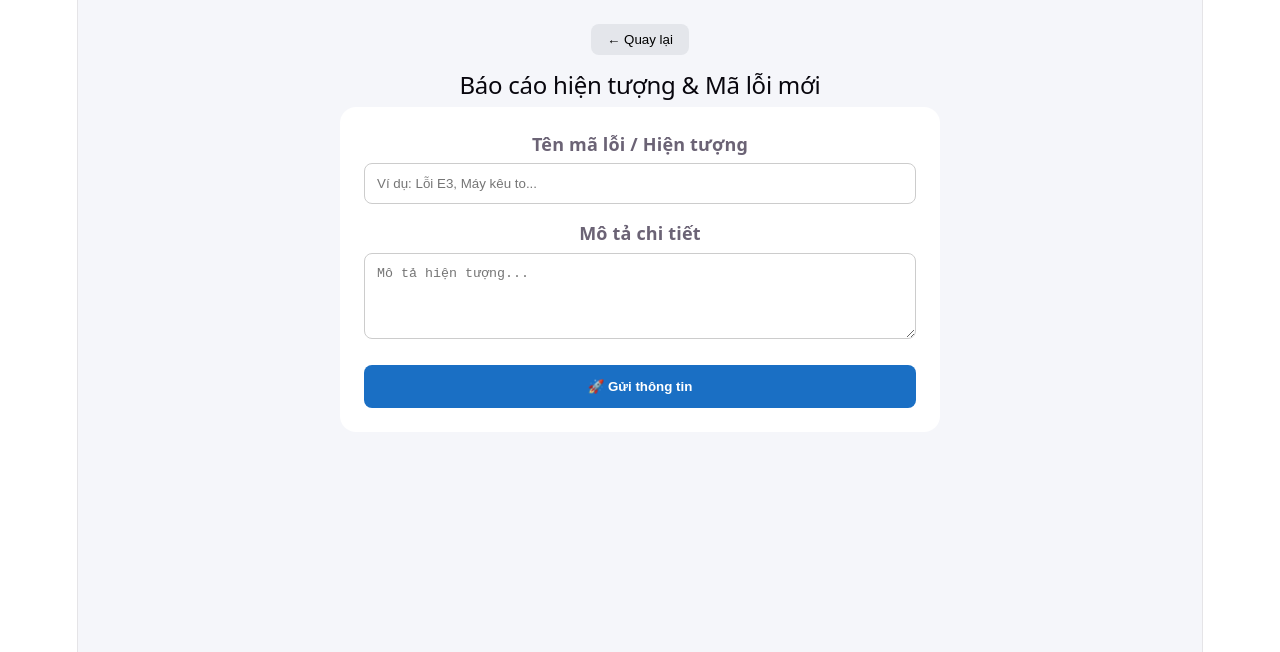
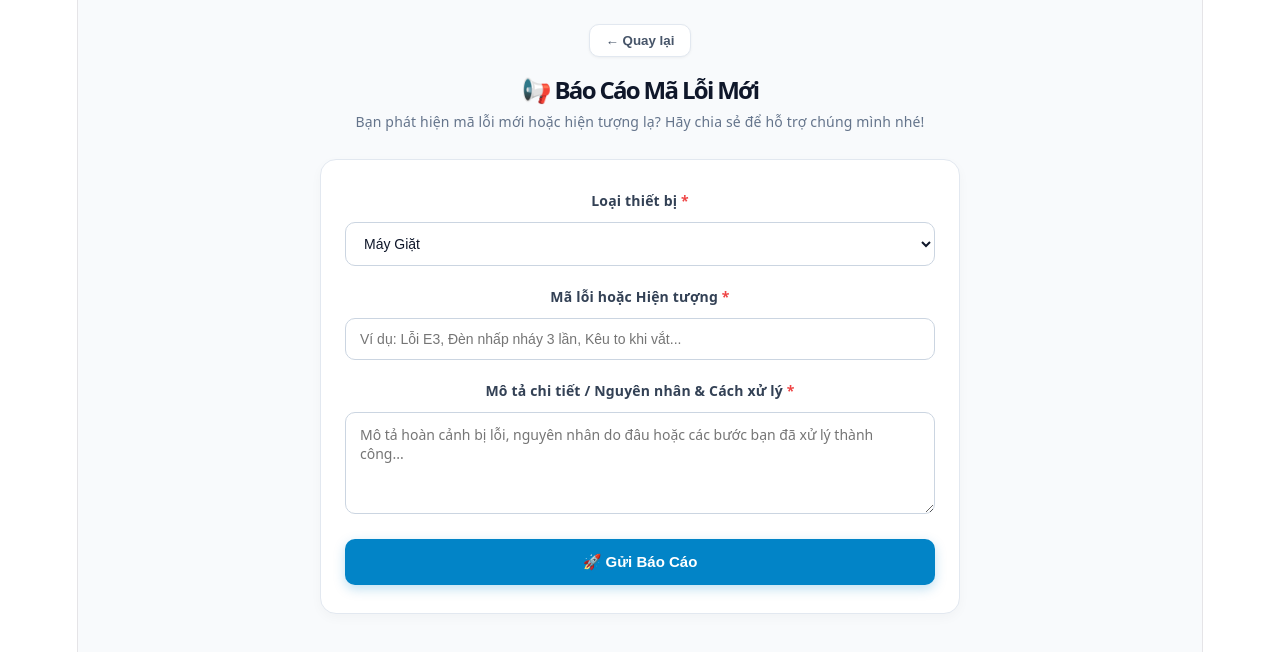
Before and after one commit to tuanAnh12423/WEB-Tra-Cuu-Ma-Loi, a React (Vite) app: page /report in a window 1280 px wide. Shown: the top 652 px of the page. Built offline with nearby package versions, Linux system fonts and the light colour scheme.

Commit message:
Cập Nhật FOrm báo cáo mã lỗi mới

```diff
--- a/src/pages/ReportPage.tsx
+++ b/src/pages/ReportPage.tsx
@@ -3,35 +3,242 @@ import { useNavigate } from "react-router-dom";
 
 function ReportPage() {
   const navigate = useNavigate();
+  const [category, setCategory] = useState("may-giat");
   const [code, setCode] = useState("");
   const [description, setDescription] = useState("");
+  const [isSubmitting, setIsSubmitting] = useState(false);
 
-  const handleSubmit = (e: React.FormEvent) => {
+  // Hàm xử lý gửi dữ liệu về Google Sheet
+  const handleSubmit = async (e: React.FormEvent) => {
     e.preventDefault();
-    alert("Cảm ơn bạn đã gửi báo cáo mã lỗi mới!");
+    setIsSubmitting(true);
+
+    // Đường link Google Apps Script đã được triển khai để nhận dữ liệu từ form và ghi vào Google Sheet
+    const GOOGLE_SCRIPT_URL =
+      "https://script.google.com/macros/s/AKfycbxGoh5aGjTavCQaz-qmbiRxHg-kHrw3yhz1F_izItE3iSUAB3bbsqwH1CCw2WAKZC0xig/exec";
+
+    // Đóng gói dữ liệu dạng URLSearchParams để Google Apps Script nhận ổn định nhất
+    const formData = new URLSearchParams();
+    formData.append("category", category);
+    formData.append("code", code);
+    formData.append("description", description);
+
+    try {
+      await fetch(GOOGLE_SCRIPT_URL, {
+        method: "POST",
+        mode: "no-cors",
+        headers: {
+          "Content-Type": "application/x-www-form-urlencoded",
+        },
+        body: formData.toString(),
+      });
+
+      alert(
+        "🎉 Cảm ơn bạn! Báo cáo mã lỗi đã được gửi thành công về Google Sheet.",
+      );
+
+      // Reset form & quay lại trang chủ
+      setCode("");
+      setDescription("");
       navigate("/");
+    } catch (error) {
+      console.error("Lỗi gửi báo cáo:", error);
+      alert("❌ Có lỗi xảy ra khi gửi dữ liệu, vui lòng thử lại sau!");
+    } finally {
+      setIsSubmitting(false);
+    }
   };
 
   return (
-    <div style={{ maxWidth: 600, margin: "0 auto", padding: 24 }}>
-      <button onClick={() => navigate(-1)} style={{ background: "#e4e6eb", border: "none", padding: "8px 16px", borderRadius: 8, cursor: "pointer", marginBottom: 16 }}>
+    <div
+      style={{
+        width: "100%",
+        minHeight: "100vh",
+        backgroundColor: "#f8fafc",
+        padding: "24px 16px",
+        boxSizing: "border-box",
+        display: "flex",
+        flexDirection: "column",
+        alignItems: "center",
+      }}
+    >
+      <div style={{ maxWidth: 640, width: "100%" }}>
+        {/* Nút Quay lại */}
+        <button
+          onClick={() => navigate(-1)}
+          style={{
+            background: "#ffffff",
+            border: "1px solid #e2e8f0",
+            padding: "8px 16px",
+            borderRadius: 10,
+            cursor: "pointer",
+            fontWeight: 600,
+            color: "#475569",
+            boxShadow: "0 1px 3px rgba(0,0,0,0.05)",
+            display: "inline-flex",
+            alignItems: "center",
+            gap: 6,
+            marginBottom: 20,
+            transition: "all 0.2s",
+          }}
+        >
           ← Quay lại
         </button>
 
-      <h2>Báo cáo hiện tượng & Mã lỗi mới</h2>
-      <form onSubmit={handleSubmit} style={{ background: "#fff", padding: 24, borderRadius: 16 }}>
-        <div style={{ marginBottom: 16 }}>
-          <label style={{ display: "block", marginBottom: 6, fontWeight: 600 }}>Tên mã lỗi / Hiện tượng</label>
-          <input value={code} onChange={(e) => setCode(e.target.value)} placeholder="Ví dụ: Lỗi E3, Máy kêu to..." style={{ width: "100%", padding: 12, borderRadius: 8, border: "1px solid #ccc", boxSizing: "border-box" }} required />
+        {/* Tiêu đề trang */}
+        <div style={{ marginBottom: 24 }}>
+          <h1
+            style={{
+              fontSize: 24,
+              color: "#0f172a",
+              fontWeight: 600,
+              margin: "0 0 6px 0",
+            }}
+          >
+            📢 Báo Cáo Mã Lỗi Mới
+          </h1>
+          <p style={{ margin: 0, fontSize: 14, color: "#64748b" }}>
+            Bạn phát hiện mã lỗi mới hoặc hiện tượng lạ? Hãy chia sẻ để hỗ trợ
+            chúng mình nhé!
+          </p>
         </div>
-        <div style={{ marginBottom: 20 }}>
-          <label style={{ display: "block", marginBottom: 6, fontWeight: 600 }}>Mô tả chi tiết</label>
-          <textarea rows={4} value={description} onChange={(e) => setDescription(e.target.value)} placeholder="Mô tả hiện tượng..." style={{ width: "100%", padding: 12, borderRadius: 8, border: "1px solid #ccc", boxSizing: "border-box" }} required />
+
+        {/* Form chính */}
+        <form
+          onSubmit={handleSubmit}
+          style={{
+            background: "#ffffff",
+            padding: "28px 24px",
+            borderRadius: 16,
+            border: "1px solid #e2e8f0",
+            boxShadow: "0 4px 12px rgba(0,0,0,0.03)",
+          }}
+        >
+          {/* 1. Chọn Thiết bị / Danh mục */}
+          <div style={{ marginBottom: 18 }}>
+            <label
+              style={{
+                display: "block",
+                marginBottom: 8,
+                fontWeight: 700,
+                fontSize: 14,
+                color: "#334155",
+              }}
+            >
+              Loại thiết bị <span style={{ color: "#ef4444" }}>*</span>
+            </label>
+            <select
+              value={category}
+              onChange={(e) => setCategory(e.target.value)}
+              style={{
+                width: "100%",
+                padding: "12px 14px",
+                borderRadius: 10,
+                border: "1px solid #cbd5e1",
+                outline: "none",
+                fontSize: 14,
+                color: "#0f172a",
+                backgroundColor: "#fff",
+                boxSizing: "border-box",
+              }}
+            >
+              <option value="Máy Giặt">Máy Giặt</option>
+              <option value="Điều Hòa / Máy Lạnh">Điều Hòa / Máy Lạnh</option>
+              <option value="Tủ Lạnh">Tủ Lạnh</option>
+              <option value="Máy Lọc Nước">Máy Lọc Nước</option>
+              <option value="Thiết bị khác">Thiết bị khác</option>
+            </select>
           </div>
-        <button type="submit" style={{ width: "100%", padding: 14, background: "#1a6fc4", color: "#fff", border: "none", borderRadius: 8, fontWeight: 700, cursor: "pointer" }}>
-          🚀 Gửi thông tin
+
+          {/* 2. Tên Mã Lỗi / Hiện tượng */}
+          <div style={{ marginBottom: 18 }}>
+            <label
+              style={{
+                display: "block",
+                marginBottom: 8,
+                fontWeight: 700,
+                fontSize: 14,
+                color: "#334155",
+              }}
+            >
+              Mã lỗi hoặc Hiện tượng <span style={{ color: "#ef4444" }}>*</span>
+            </label>
+            <input
+              type="text"
+              value={code}
+              onChange={(e) => setCode(e.target.value)}
+              placeholder="Ví dụ: Lỗi E3, Đèn nhấp nháy 3 lần, Kêu to khi vắt..."
+              style={{
+                width: "100%",
+                padding: "12px 14px",
+                borderRadius: 10,
+                border: "1px solid #cbd5e1",
+                outline: "none",
+                fontSize: 14,
+                color: "#f5f6f8", // Màu chữ nhập
+                boxSizing: "border-box",
+              }}
+              required
+            />
+          </div>
+
+          {/* 3. Mô tả chi tiết cách nhận biết / sửa chữa */}
+          <div style={{ marginBottom: 18 }}>
+            <label
+              style={{
+                display: "block",
+                marginBottom: 8,
+                fontWeight: 700,
+                fontSize: 14,
+                color: "#334155",
+              }}
+            >
+              Mô tả chi tiết / Nguyên nhân & Cách xử lý{" "}
+              <span style={{ color: "#ef4444" }}>*</span>
+            </label>
+            <textarea
+              rows={4}
+              value={description}
+              onChange={(e) => setDescription(e.target.value)}
+              placeholder="Mô tả hoàn cảnh bị lỗi, nguyên nhân do đâu hoặc các bước bạn đã xử lý thành công..."
+              style={{
+                width: "100%",
+                padding: "12px 14px",
+                borderRadius: 10,
+                border: "1px solid #cbd5e1",
+                outline: "none",
+                fontSize: 14,
+                color: "#fcfdfe",
+                boxSizing: "border-box",
+                fontFamily: "inherit",
+                resize: "vertical",
+              }}
+              required
+            />
+          </div>
+
+          {/* Nút Submit */}
+          <button
+            type="submit"
+            disabled={isSubmitting}
+            style={{
+              width: "100%",
+              padding: "14px",
+              background: isSubmitting ? "#94a3b8" : "#0284c7",
+              color: "#ffffff",
+              border: "none",
+              borderRadius: 10,
+              fontWeight: 700,
+              fontSize: 15,
+              cursor: isSubmitting ? "not-allowed" : "pointer",
+              boxShadow: "0 4px 12px rgba(2, 132, 199, 0.25)",
+              transition: "all 0.2s ease",
+            }}
+          >
+            {isSubmitting ? "⏳ Đang gửi thông tin..." : "🚀 Gửi Báo Cáo"}
           </button>
         </form>
+      </div>
     </div>
   );
 }
```
Also changed, not shown: src/pages/HomePage.tsx (+111 -17 lines). Lines whose indentation alone changed are shown as unchanged.
